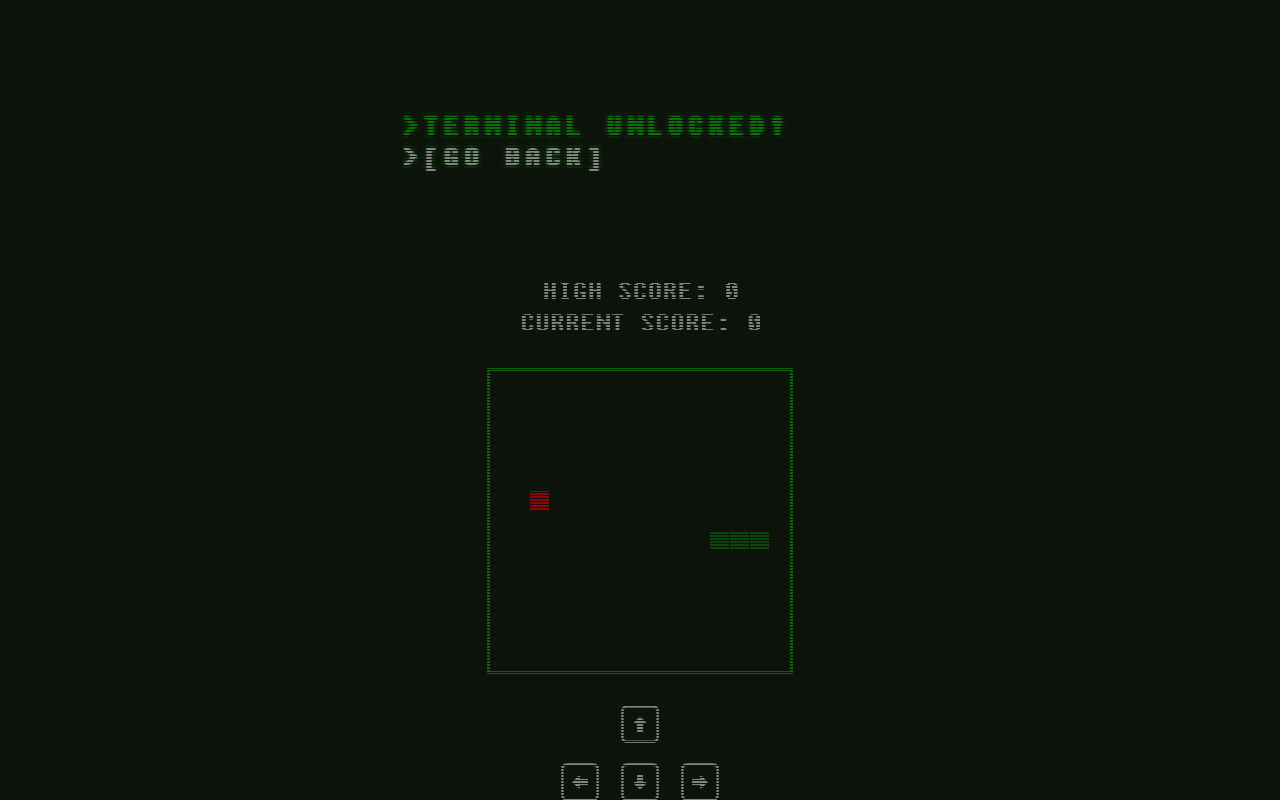
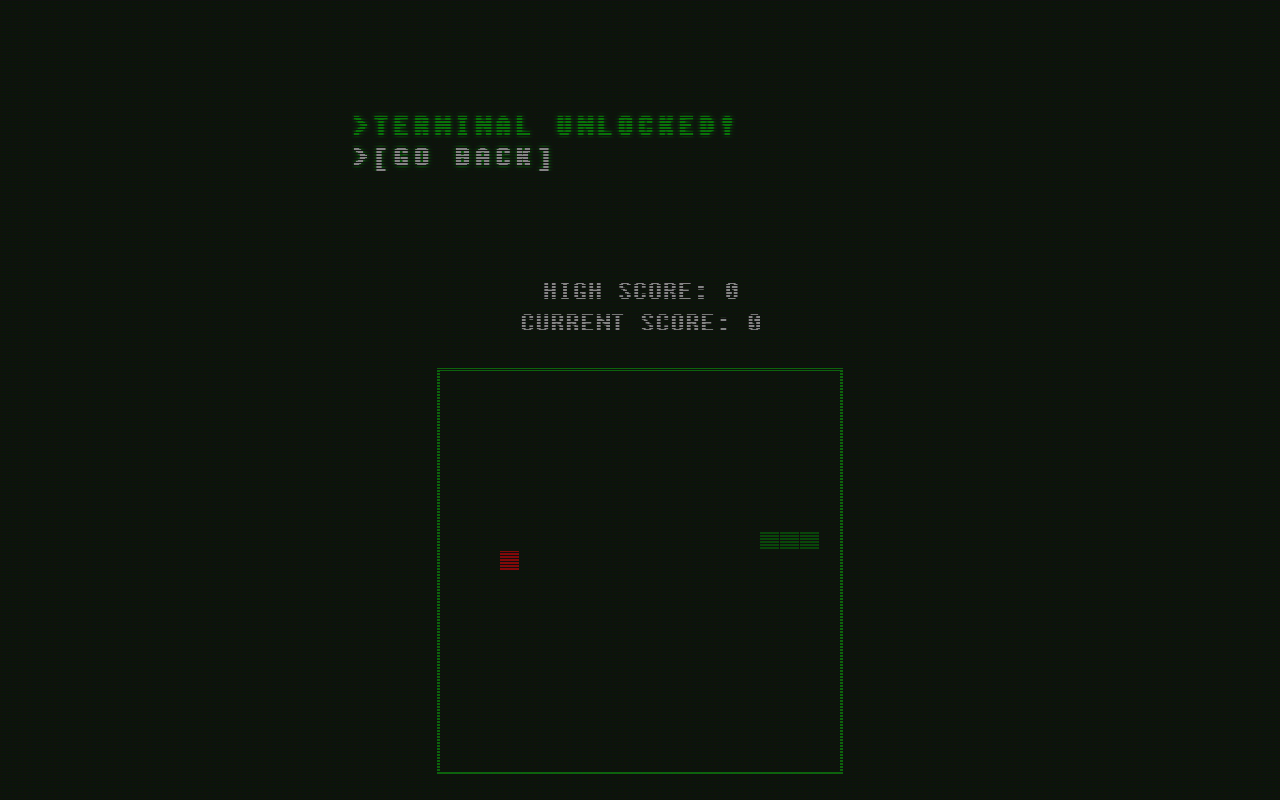
Before and after one commit to rielara/terminal-portfolio, a plain HTML site: page secret.html in a window 1280 px wide. Drawn offline with Linux system fonts and the light colour scheme.

Commit message:
Update secret.html

```diff
--- a/secret.html
+++ b/secret.html
@@ -156,7 +156,7 @@
       </div>
 
       <div class="col two">
-        <canvas id="gameCanvas" width="300" height="300"></canvas>
+        <canvas id="gameCanvas" width="400" height="400"></canvas>
       </div>
 
       <div class="arrows">
```
